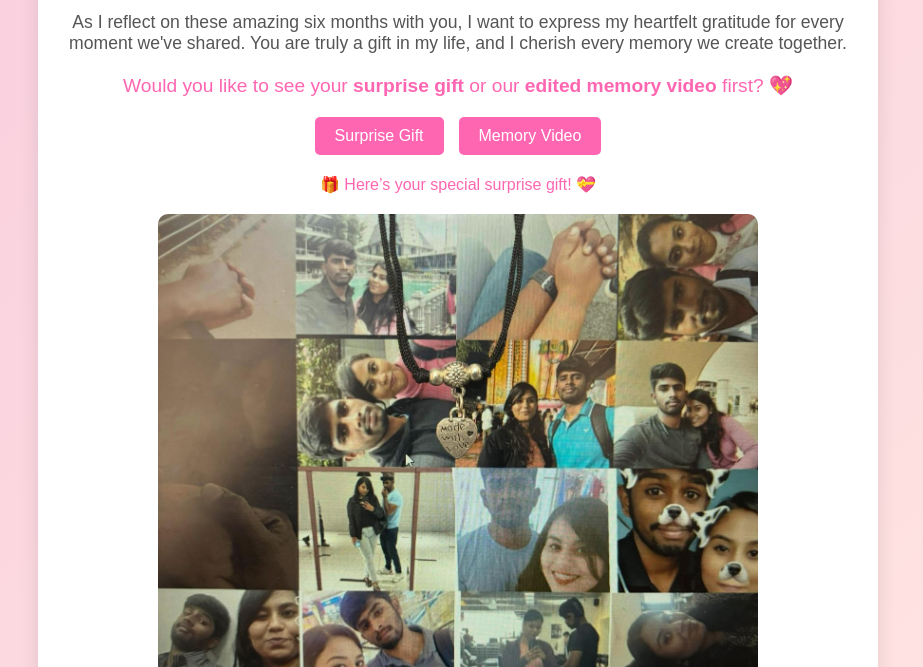
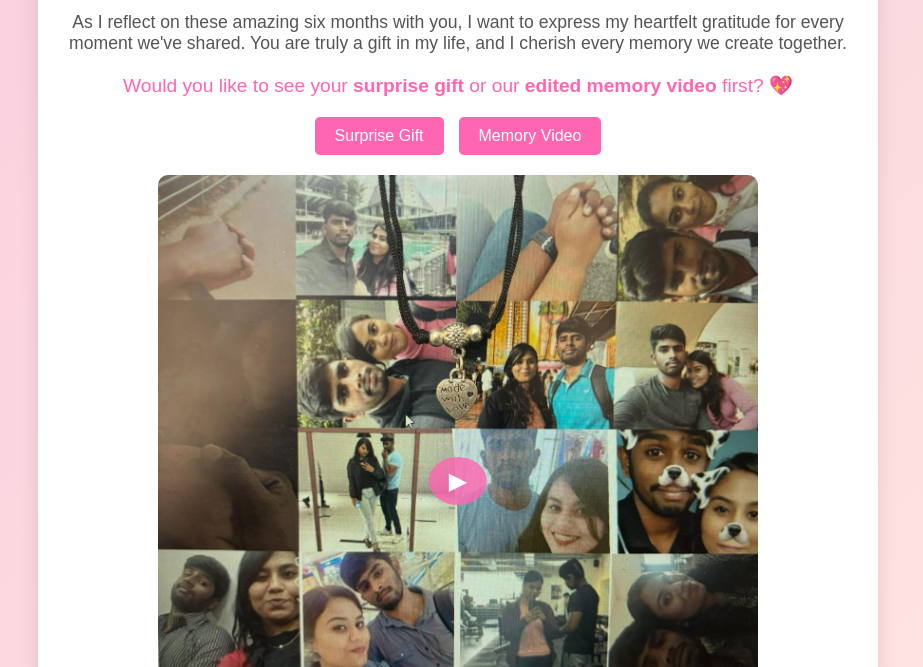
Before and after one commit to Appu-Ammu/6-month-anniversary, a plain HTML site: page final.html in a window 1280 px wide. Both pictures are taken after a click on the button "Surprise Gift". Shown: the part 133-800 px from the top of the page, without its empty margins (182-1105 px from the left). Drawn offline with Linux system fonts and the light colour scheme.

Commit message:
play button

```diff
--- a/final.html
+++ b/final.html
@@ -42,12 +42,33 @@
             object-fit: cover;
             margin: 20px auto;
         }
-        #giftImage {
+        #giftImageContainer {
             display: none;
+            position: relative;
             width: 100%;
             max-width: 600px;
             margin: 20px auto;
             border-radius: 10px;
+        }
+        #giftImage {
+            width: 100%;
+            border-radius: 10px;
+        }
+        .play-button {
+            position: absolute;
+            top: 50%;
+            left: 50%;
+            transform: translate(-50%, -50%);
+            background-color: rgba(255, 102, 178, 0.8);
+            padding: 10px 20px;
+            font-size: 1.5em;
+            color: #fff;
+            border-radius: 50%;
+            cursor: pointer;
+            display: none;
+        }
+        .play-button:hover {
+            background-color: rgba(255, 51, 133, 0.8);
         }
     </style>
 </head>
@@ -66,9 +87,9 @@
             <button class="prompt-button" onclick="showVideo()">Memory Video</button>
         </div>
 
-        <div id="giftMessage" style="display: none; margin-top: 20px; color: #ff66b2;">
-            🎁 Here’s your special surprise gift! 💝
+        <div id="giftImageContainer">
             <img id="giftImage" src="surprise.jpg" alt="Gift Image">
+            <div class="play-button" onclick="playSong()">▶</div>
         </div>
 
         <video id="memoryVideo" controls>
@@ -76,7 +97,7 @@
             Your browser does not support the video tag.
         </video>
 
-        <audio id="surpriseSong" src="https://github.com/Appu-Ammu/6-month-anniversary/raw/refs/heads/main/Kiccha%20Sudeep%20Family%20%E2%9C%A8%E2%9D%A4%EF%B8%8F%20_%20Priya%20Sudeep%20_%20@ChittaraMedia%20%5B%20ezmp3.cc%20%5D.mp3"></audio> <!-- Add your song file path here -->
+        <audio id="surpriseSong" src="https://github.com/Appu-Ammu/6-month-anniversary/raw/refs/heads/main/Kiccha%20Sudeep%20Family%20%E2%9C%A8%E2%9D%A4%EF%B8%8F%20_%20Priya%20Sudeep%20_%20@ChittaraMedia%20%5B%20ezmp3.cc%20%5D.mp3"></audio>
 
         <p style="margin-top: 20px;">I can't wait for us to celebrate together! 💖</p>
     </div>
@@ -84,21 +105,21 @@
     <script>
         function requestGift() {
             alert("This is a small surprise request from your husband, Hareesh. 💖 Hope you enjoy it!");
-            document.getElementById("giftMessage").style.display = "block";
-            document.getElementById("giftImage").style.display = "block";
+            document.getElementById("giftImageContainer").style.display = "block";
             document.getElementById("memoryVideo").style.display = "none";
+            document.querySelector('.play-button').style.display = "block";
+        }
 
-            // Play the surprise song
+        function playSong() {
             var song = document.getElementById("surpriseSong");
             song.play();
+            document.querySelector('.play-button').style.display = "none"; // Hide play button after clicking
         }
 
         function showVideo() {
             document.getElementById("memoryVideo").style.display = "block";
-            document.getElementById("giftMessage").style.display = "none";
-            document.getElementById("giftImage").style.display = "none";
+            document.getElementById("giftImageContainer").style.display = "none";
 
-            // Stop the song if it's playing
             var song = document.getElementById("surpriseSong");
             song.pause();
             song.currentTime = 0;
```
